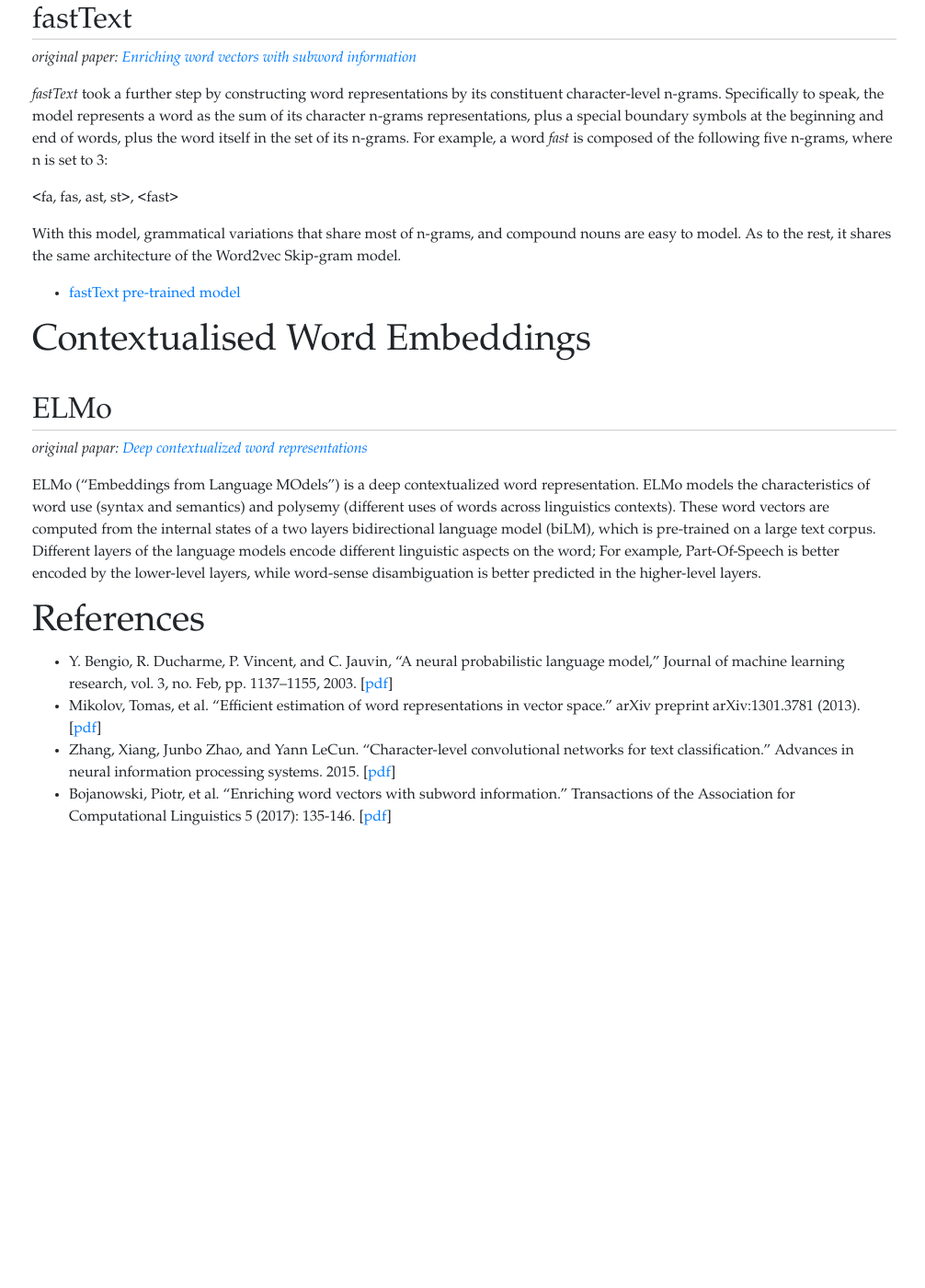
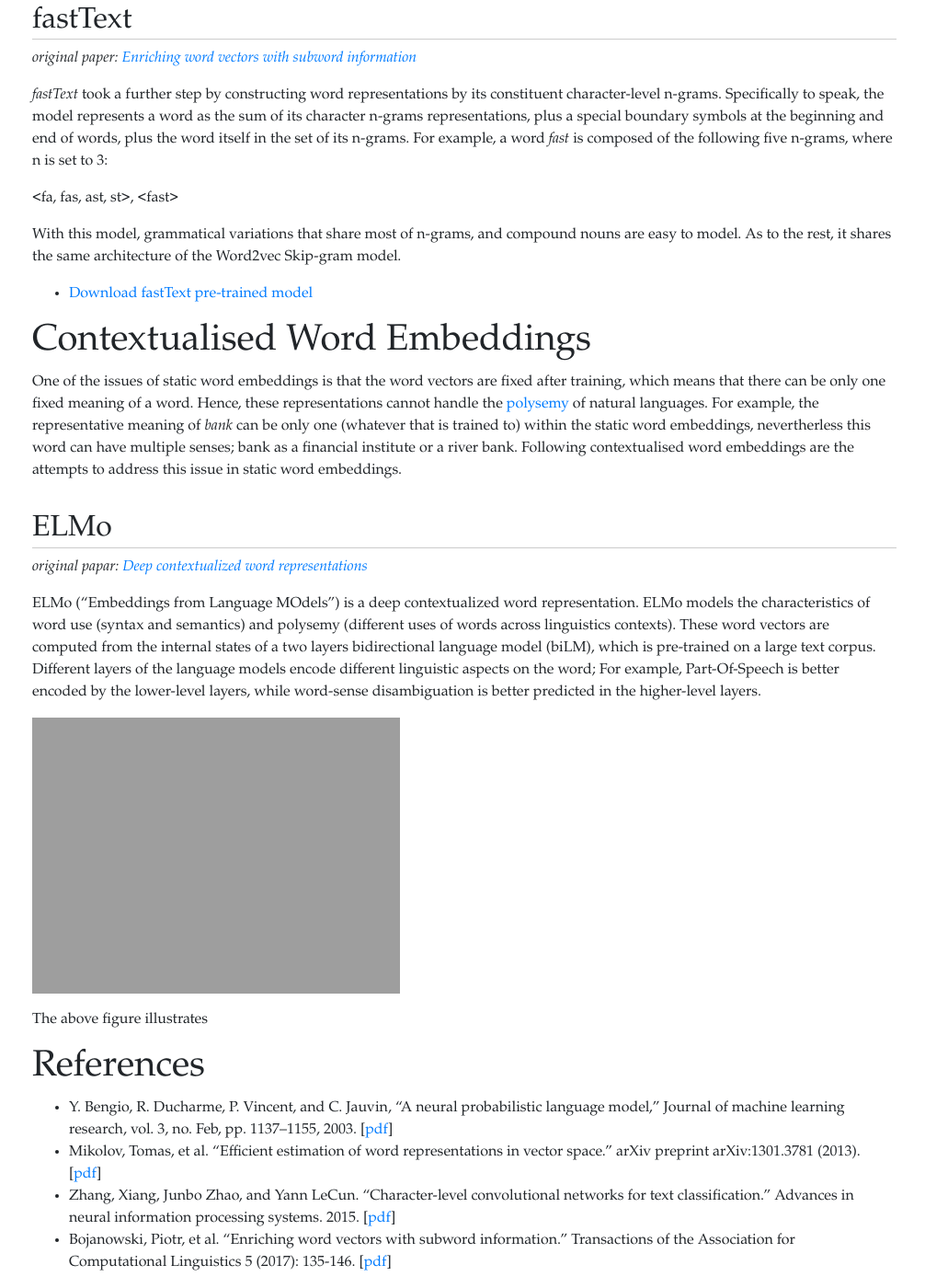
Before and after one commit to romanegloo/romanegloo.github.io, a Jekyll site: the page built from _posts/2019-11-01-word-embeddings.md, in a window 1280 px wide and 1400 px high, scrolled down 3027 px. Shown: the whole window at 92% size, without its empty margins (135-1141 px from the left). Built offline with Jekyll 4.4.1, drawn with Linux system fonts in a browser that asks for light colours; comment, search, counter and statistics services are not loaded; before the commit the page ends 3943 px from its top, so only the background shows below that.

Commit message:
elmo image

```diff
--- a/_posts/2019-11-01-word-embeddings.md
+++ b/_posts/2019-11-01-word-embeddings.md
@@ -133,9 +133,19 @@
 compound nouns are easy to model. As to the rest, it shares the same
 architecture of the Word2vec Skip-gram model.
 
-* [fastText pre-trained model](https://fasttext.cc/)
+* [Download fastText pre-trained model](https://fasttext.cc/)
 
 # Contextualised Word Embeddings
+
+One of the issues of static word embeddings is that the word vectors are fixed
+after training, which means that there can be only one fixed meaning of a word.
+Hence, these representations cannot handle the
+[polysemy](https://en.wikipedia.org/wiki/Polysemy) of natural languages. For
+example, the representative meaning of *bank* can be only one (whatever that is
+trained to) within the static word embeddings, nevertherless this word can have
+multiple senses; bank as a financial institute or a river bank. Following
+contextualised word embeddings are the attempts to address this issue in static
+word embeddings.
 
 ## ELMo
 
@@ -152,6 +162,9 @@
 lower-level layers, while word-sense disambiguation is better predicted in the
 higher-level layers.
 
+![Model Architecture of TagLM](https://me.jiho.us/images/posts/taglm.png")
+
+The above figure illustrates
 
 # References
 
```
Also changed, not shown: images/posts/taglm.png (added).
